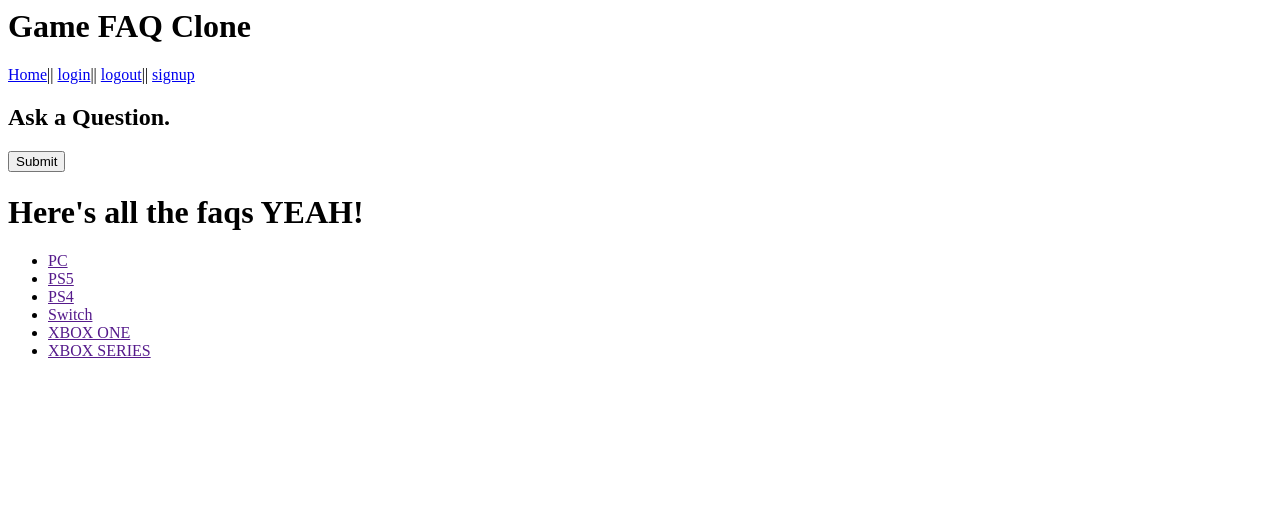
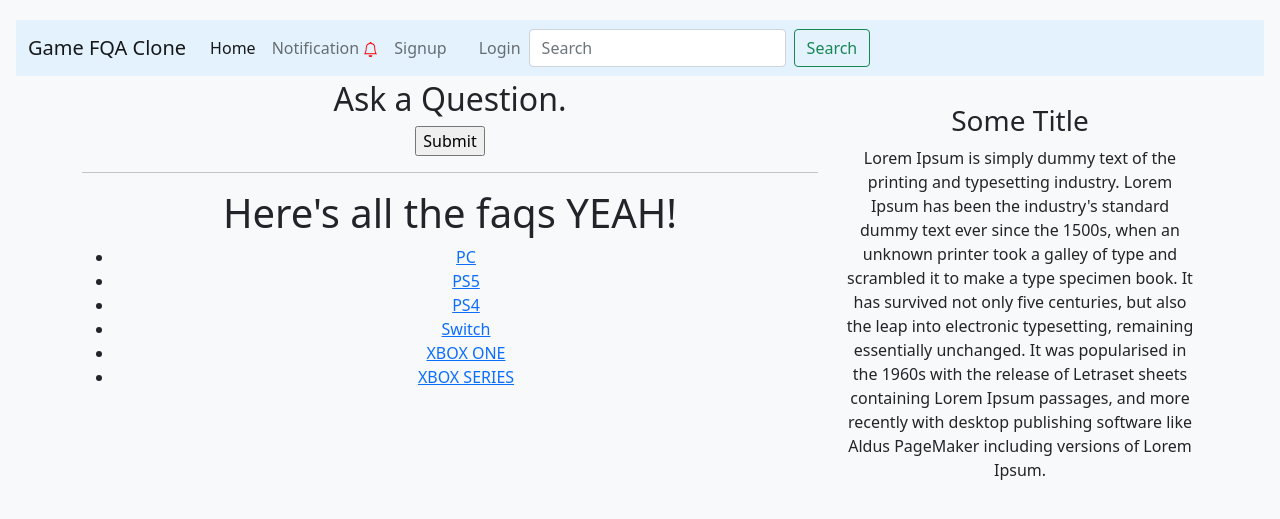
Before and after one commit to dawitt/gameFAQ, a Django app: page / in a window 1280 px wide. Shown: the top 519 px of the page. Run offline with Django 3.2, Linux system fonts and the light colour scheme.

Commit message:
base html templated created with navbar

```diff
--- a/authentication/views.py
+++ b/authentication/views.py
@@ -41,4 +41,4 @@ def login_view(request):
 
 def logout_view(request):
     logout(request)
-    return redirect(reverse("homepage"))
+    return redirect(reverse("home"))
--- /dev/null
+++ b/templates/base.html
@@ -0,0 +1,97 @@
+{% load static %}
+<!doctype html>
+<html lang="en">
+  <head>
+    <meta charset="utf-8">
+    <meta name="viewport" content="width=device-width, initial-scale=1">
+    <meta name="description" content="">
+    <meta name="author" content="Mark Otto, Jacob Thornton, and Bootstrap contributors">
+    <meta name="generator" content="Hugo 0.87.0">
+    <title>{% block title %}{% endblock title %}</title>
+
+    <link rel="canonical" href="https://getbootstrap.com/docs/5.1/examples/product/">
+
+
+
+    <!-- Bootstrap core CSS -->
+    <link href="https://cdn.jsdelivr.net/npm/bootstrap@5.1.0/dist/css/bootstrap.min.css" rel="stylesheet" integrity="sha384-KyZXEAg3QhqLMpG8r+8fhAXLRk2vvoC2f3B09zVXn8CA5QIVfZOJ3BCsw2P0p/We" crossorigin="anonymous">
+
+    <!-- Favicons -->
+<link rel="apple-touch-icon" href="/docs/5.1/assets/img/favicons/apple-touch-icon.png" sizes="180x180">
+<link rel="icon" href="/docs/5.1/assets/img/favicons/favicon-32x32.png" sizes="32x32" type="image/png">
+<link rel="icon" href="/docs/5.1/assets/img/favicons/favicon-16x16.png" sizes="16x16" type="image/png">
+<link rel="manifest" href="/docs/5.1/assets/img/favicons/manifest.json">
+<link rel="mask-icon" href="/docs/5.1/assets/img/favicons/safari-pinned-tab.svg" color="#7952b3">
+<link rel="icon" href="/docs/5.1/assets/img/favicons/favicon.ico">
+<meta name="theme-color" content="#7952b3">
+
+
+    <style>
+    .bd-placeholder-img {
+        font-size: 1.125rem;
+        text-anchor: middle;
+        -webkit-user-select: none;
+        -moz-user-select: none;
+        user-select: none;
+    }
+
+@media (min-width: 768px) {
+        .bd-placeholder-img-lg {
+        font-size: 3.5rem;
+        }
+    }
+    </style>
+
+
+    <!-- Custom styles for this template -->
+    <link href="product.css" rel="stylesheet">
+</head>
+
+<body class="d-flex h-100 text-center text-dark bg-light">
+    <!-- <img src="{% static 'cover.jpg' %}" class="img-fluid" alt="..."> -->
+    <div class="cover-container d-flex w-100 h-100 p-3 mx-auto flex-column">
+        <!-- <img src="{% static 'cover.jpg' %}" class="img-fluid" alt="..."> -->
+    <header class="site-header sticky-top py-1">
+    <nav class="navbar navbar-expand-lg navbar-light" style="background-color: #e3f2fd;">
+        <div class="container-fluid">
+        <a class="navbar-brand" href="/">Game FQA Clone</a>
+        <button class="navbar-toggler" type="button" data-bs-toggle="collapse" data-bs-target="#navbarNavAltMarkup" aria-controls="navbarNavAltMarkup" aria-expanded="false" aria-label="Toggle navigation">
+            <span class="navbar-toggler-icon"></span>
+        </button>
+        <div class="collapse navbar-collapse" id="navbarNavAltMarkup">
+            <div class="navbar-nav">
+            <a class="nav-link active" aria-current="page" href="/">Home</a>
+            <a class="nav-link" href="/notification/">Notification
+                <svg xmlns="http://www.w3.org/2000/svg" width="15" height="15" fill="Red" class="bi bi-bell" viewBox="0 0 16 16">
+                <path d="M8 16a2 2 0 0 0 2-2H6a2 2 0 0 0 2 2zM8 1.918l-.797.161A4.002 4.002 0 0 0 4 6c0 .628-.134 2.197-.459 3.742-.16.767-.376 1.566-.663 2.258h10.244c-.287-.692-.502-1.49-.663-2.258C12.134 8.197 12 6.628 12 6a4.002 4.002 0 0 0-3.203-3.92L8 1.917zM14.22 12c.223.447.481.801.78 1H1c.299-.199.557-.553.78-1C2.68 10.2 3 6.88 3 6c0-2.42 1.72-4.44 4.005-4.901a1 1 0 1 1 1.99 0A5.002 5.002 0 0 1 13 6c0 .88.32 4.2 1.22 6z"/>
+                </svg>
+            </a>
+            <a class="nav-link" href="/signup/">Signup</a>
+            <a class="nav-link" href="#">
+                {% if user.is_authenticated %}
+                    Welcome,{{user.username}}</a>
+                    <a class="nav-link" href="/logout/">Logout</a>
+                {% else %}
+                    <a class="nav-link" href="/login/">Login</a>
+                {% endif %}
+            </div>
+        <form class="d-flex">
+        <input class="form-control me-2" type="search" placeholder="Search" aria-label="Search">
+        <button class="btn btn-outline-success" type="submit">Search</button>
+      </form>
+        </div>
+        </div>
+    </nav>
+</header>
+<main>
+
+
+    {% block content %}
+    {% endblock %}
+</main>
+
+</div>
+<script src="https://cdn.jsdelivr.net/npm/bootstrap@5.1.0/dist/js/bootstrap.bundle.min.js" integrity="sha384-U1DAWAznBHeqEIlVSCgzq+c9gqGAJn5c/t99JyeKa9xxaYpSvHU5awsuZVVFIhvj" crossorigin="anonymous"></script>
+
+</body>
+</html>
--- a/templates/index.html
+++ b/templates/index.html
@@ -1,23 +1,19 @@
-<h1>Game FAQ Clone</h1>
-<div>
-  <a href="/">Home</a>|| <a href="/login">login</a>||
-  <a href="/logout">logout</a>|| <a href="/signup">signup</a>
-</div>
-{% if request.user.is_autheticated %}
-<div>
-  <h2>Welcome <a href="">{request.user}</a></h2>
-</div>
-{% endif %}
-<div>
+{% extends "base.html" %}
+{% block title %}  {% endblock title %}
+{% block content %}
+
+<div class="container">
+  <div class="row">
+
+<div class="col-8">
   <h2>Ask a Question.</h2>
   <form method="post" action="">
     {% csrf_token %} {{ form.as_p }}
     <input type="submit" value="Submit" />
   </form>
-</div>
-<div>
+<hr />
   <h1>Here's all the faqs YEAH!</h1>
-  <ul>
+  <ul sytle="list-style-type: none">
     <li><a href="">PC</a></li>
     <li><a href="">PS5</a></li>
     <li><a href="">PS4</a></li>
@@ -26,3 +22,12 @@
     <li><a href="">XBOX SERIES</a></li>
   </ul>
 </div>
+
+<div class="col-4">
+<br />
+<h3> Some Title</h3>
+Lorem Ipsum is simply dummy text of the printing and typesetting industry. Lorem Ipsum has been the industry's standard dummy text ever since the 1500s, when an unknown printer took a galley of type and scrambled it to make a type specimen book. It has survived not only five centuries, but also the leap into electronic typesetting, remaining essentially unchanged. It was popularised in the 1960s with the release of Letraset sheets containing Lorem Ipsum passages, and more recently with desktop publishing software like Aldus PageMaker including versions of Lorem Ipsum.
+</div>
+
+
+{% endblock%}
```
